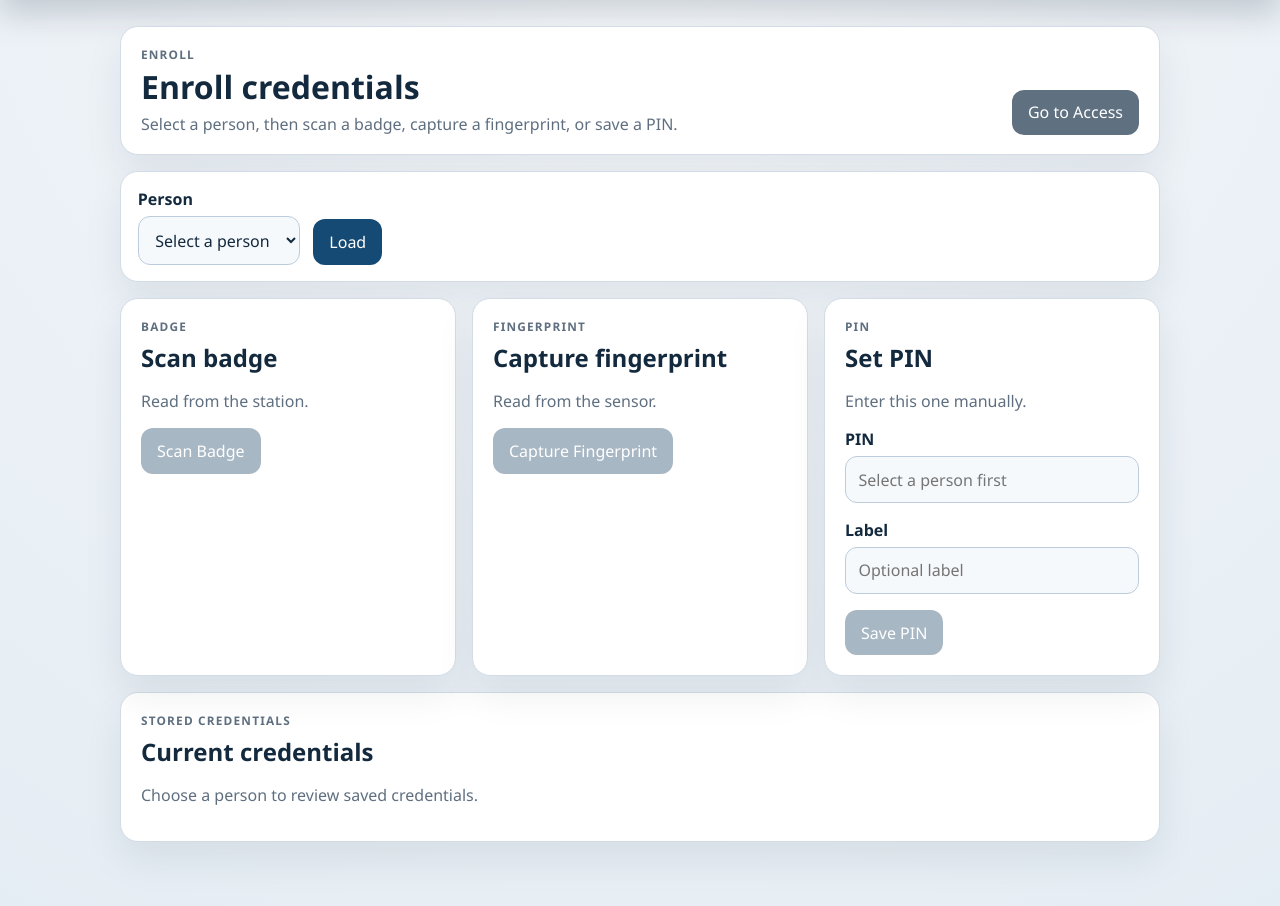
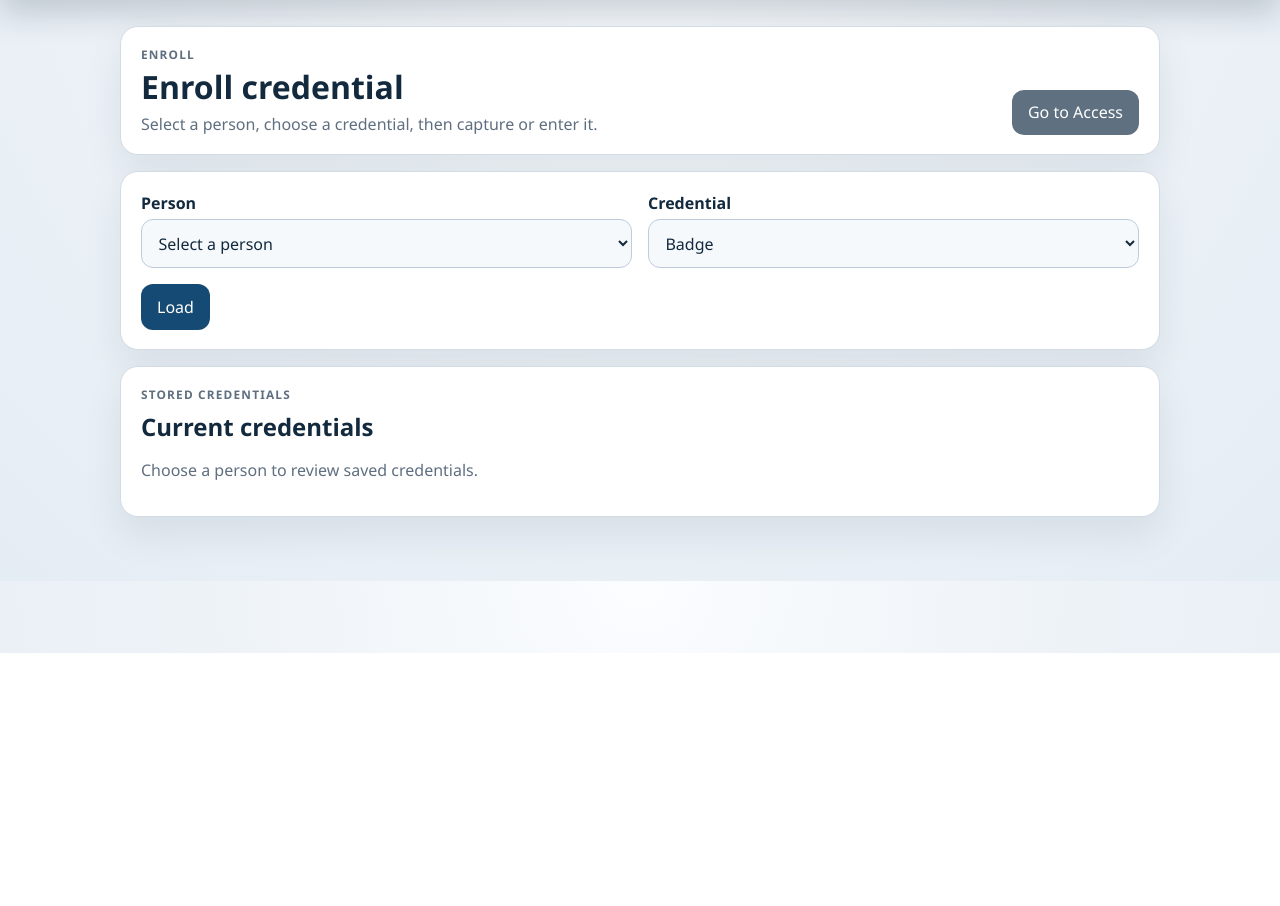
Before and after one commit to noahstephenson/MFA-System, a Django app: page /app/enroll/ in a window 1280 px wide. Shown: the part 147-1053 px from the top of the page. After the commit the page ends 800 px from the top, so only its background shows below. Run offline with Django 5.2, Linux system fonts and the light colour scheme.

Commit message:
Correct enrollment capture workflow

```diff
--- a/django_app/core/forms.py
+++ b/django_app/core/forms.py
@@ -3,6 +3,7 @@ from django.contrib.auth import get_user_model
 
 from .models import (
     AccessPolicy,
+    Credential,
     ProtectedResource,
     normalize_access_tier,
     tier_requirement_definition,
@@ -75,22 +76,47 @@ class UserSelectionForm(forms.Form):
         self.fields["user"].empty_label = "Select a person"
 
 
+class EnrollmentChooserForm(forms.Form):
+    user = forms.ModelChoiceField(
+        queryset=User.objects.none(),
+        label="Person",
+    )
+    credential_type = forms.ChoiceField(
+        choices=(
+            (Credential.CredentialType.RFID, "Badge"),
+            (Credential.CredentialType.BIOMETRIC, "Fingerprint"),
+            (Credential.CredentialType.PIN, "PIN"),
+        ),
+        label="Credential",
+    )
+
+    def __init__(self, *args, **kwargs):
+        super().__init__(*args, **kwargs)
+        self.fields["user"].queryset = User.objects.filter(is_active=True).order_by("username")
+        self.fields["user"].empty_label = "Select a person"
+
+    def clean_credential_type(self):
+        credential_type = str(self.cleaned_data.get("credential_type") or "").strip()
+        valid_types = {
+            Credential.CredentialType.RFID,
+            Credential.CredentialType.BIOMETRIC,
+            Credential.CredentialType.PIN,
+        }
+        if credential_type not in valid_types:
+            raise forms.ValidationError("Select a valid credential.")
+        return credential_type
+
+
 class CapturedCredentialForm(forms.Form):
     user = forms.ModelChoiceField(
         queryset=User.objects.none(),
         widget=forms.HiddenInput(),
     )
     captured_identifier = forms.CharField(widget=forms.HiddenInput())
-    label = forms.CharField(
-        required=False,
-        label="Label",
-        strip=True,
-    )
 
     def __init__(self, *args, **kwargs):
         super().__init__(*args, **kwargs)
         self.fields["user"].queryset = User.objects.filter(is_active=True).order_by("username")
-        self.fields["label"].widget.attrs.update({"placeholder": "Optional label"})
 
     def clean_captured_identifier(self):
         identifier = str(self.cleaned_data.get("captured_identifier") or "").strip()
--- a/django_app/core/templates/core/enroll.html
+++ b/django_app/core/templates/core/enroll.html
@@ -6,22 +6,31 @@
 <section class="panel page-header">
     <div>
         <div class="eyebrow">Enroll</div>
-        <h1>Enroll credentials</h1>
-        <p class="lead">Select a person, then scan a badge, capture a fingerprint, or save a PIN.</p>
+        <h1>Enroll credential</h1>
+        <p class="lead">Select a person, choose a credential, then capture or enter it.</p>
     </div>
     <div class="actions">
         <a class="button secondary" href="{% url 'core:access-start' %}">Go to Access</a>
     </div>
 </section>
 
-<section class="panel compact">
-    <form method="get" class="inline-form">
+<section class="panel">
+    <form method="get" class="form-grid">
+        <div class="action-grid">
             <div class="form-field">
-            <label for="{{ user_select_form.user.id_for_label }}">{{ user_select_form.user.label }}</label>
-            {{ user_select_form.user }}
-            {{ user_select_form.user.errors }}
+                <label for="{{ chooser_form.user.id_for_label }}">{{ chooser_form.user.label }}</label>
+                {{ chooser_form.user }}
+                {{ chooser_form.user.errors }}
             </div>
+            <div class="form-field">
+                <label for="{{ chooser_form.credential_type.id_for_label }}">{{ chooser_form.credential_type.label }}</label>
+                {{ chooser_form.credential_type }}
+                {{ chooser_form.credential_type.errors }}
+            </div>
+        </div>
+        <div class="actions">
             <button type="submit">Load</button>
+        </div>
     </form>
 </section>
 
@@ -30,122 +39,91 @@
         <div class="eyebrow">Current person</div>
         <h2 style="margin-bottom: 0;">{{ selected_user.username }}</h2>
     </section>
-{% endif %}
 
-<div class="action-grid">
     <section class="panel">
+        {% if selected_credential_type == "rfid" %}
             <div class="eyebrow">Badge</div>
             <h2>Scan badge</h2>
-        <p class="muted">Read from the station.</p>
-        <form method="post" class="actions">
+            <p class="muted">Scan, review, save.</p>
+
+            <form method="post" class="actions" style="margin-bottom: 1rem;">
                 {% csrf_token %}
                 <input type="hidden" name="action" value="capture-rfid">
-            <input type="hidden" name="user" value="{{ selected_user.id|default:'' }}">
-            <button type="submit" {% if not selected_user %}disabled{% endif %}>Scan Badge</button>
+                <input type="hidden" name="user" value="{{ selected_user.id }}">
+                <input type="hidden" name="credential_type" value="rfid">
+                <button type="submit">Scan Badge</button>
             </form>
-    </section>
 
-    <section class="panel">
-        <div class="eyebrow">Fingerprint</div>
-        <h2>Capture fingerprint</h2>
-        <p class="muted">Read from the sensor.</p>
-        <form method="post" class="actions">
-            {% csrf_token %}
-            <input type="hidden" name="action" value="capture-fingerprint">
-            <input type="hidden" name="user" value="{{ selected_user.id|default:'' }}">
-            <button type="submit" {% if not selected_user %}disabled{% endif %}>Capture Fingerprint</button>
-        </form>
-    </section>
-
-    <section class="panel">
-        <div class="eyebrow">PIN</div>
-        <h2>Set PIN</h2>
-        <p class="muted">Enter this one manually.</p>
-        <form method="post" class="form-grid">
-            {% csrf_token %}
-            <input type="hidden" name="action" value="save-pin">
-            {{ pin_form.user }}
-            {{ pin_form.non_field_errors }}
-            <div class="form-field">
-                <label for="{{ pin_form.pin.id_for_label }}">{{ pin_form.pin.label }}</label>
-                {% if selected_user %}
-                    {{ pin_form.pin }}
-                {% else %}
-                    <input type="password" disabled placeholder="Select a person first">
-                {% endif %}
-                {{ pin_form.pin.errors }}
-            </div>
-            <div class="form-field">
-                <label for="{{ pin_form.label.id_for_label }}">{{ pin_form.label.label }}</label>
-                {% if selected_user %}
-                    {{ pin_form.label }}
-                {% else %}
-                    <input type="text" disabled placeholder="Optional label">
-                {% endif %}
-                {{ pin_form.label.errors }}
-            </div>
-            <div class="actions">
-                <button type="submit" {% if not selected_user %}disabled{% endif %}>Save PIN</button>
-            </div>
-        </form>
-    </section>
-</div>
-
-{% if badge_capture or fingerprint_capture %}
-    <section class="panel">
-        <div class="action-grid">
-            <div>
             {% if badge_capture %}
                 <div class="readout {{ badge_capture.state }}">
                     <strong>{{ badge_capture.status }}</strong>
                     <div>{{ badge_capture.detail }}</div>
                 </div>
             {% endif %}
+
             {% if badge_capture and badge_capture.state == "success" %}
-                    <form method="post" class="form-grid" style="margin-top: 1rem;">
+                <form method="post" class="actions" style="margin-top: 1rem;">
                     {% csrf_token %}
                     <input type="hidden" name="action" value="save-rfid">
+                    <input type="hidden" name="credential_type" value="rfid">
                     {{ badge_save_form.user }}
                     {{ badge_save_form.captured_identifier }}
-                        {{ badge_save_form.non_field_errors }}
-                        <div class="form-field">
-                            <label for="{{ badge_save_form.label.id_for_label }}">{{ badge_save_form.label.label }}</label>
-                            {{ badge_save_form.label }}
-                            {{ badge_save_form.label.errors }}
-                        </div>
-                        <div class="actions">
                     <button type="submit">Save Badge</button>
-                        </div>
                 </form>
             {% endif %}
-            </div>
 
-            <div>
+        {% elif selected_credential_type == "biometric" %}
+            <div class="eyebrow">Fingerprint</div>
+            <h2>Capture fingerprint</h2>
+            <p class="muted">Capture, review, save.</p>
+
+            <form method="post" class="actions" style="margin-bottom: 1rem;">
+                {% csrf_token %}
+                <input type="hidden" name="action" value="capture-fingerprint">
+                <input type="hidden" name="user" value="{{ selected_user.id }}">
+                <input type="hidden" name="credential_type" value="biometric">
+                <button type="submit">Capture Fingerprint</button>
+            </form>
+
             {% if fingerprint_capture %}
                 <div class="readout {{ fingerprint_capture.state }}">
                     <strong>{{ fingerprint_capture.status }}</strong>
                     <div>{{ fingerprint_capture.detail }}</div>
                 </div>
             {% endif %}
+
             {% if fingerprint_capture and fingerprint_capture.state == "success" %}
-                    <form method="post" class="form-grid" style="margin-top: 1rem;">
+                <form method="post" class="actions" style="margin-top: 1rem;">
                     {% csrf_token %}
                     <input type="hidden" name="action" value="save-fingerprint">
+                    <input type="hidden" name="credential_type" value="biometric">
                     {{ fingerprint_save_form.user }}
                     {{ fingerprint_save_form.captured_identifier }}
-                        {{ fingerprint_save_form.non_field_errors }}
+                    <button type="submit">Save Fingerprint</button>
+                </form>
+            {% endif %}
+
+        {% else %}
+            <div class="eyebrow">PIN</div>
+            <h2>Enter PIN</h2>
+            <p class="muted">Type the PIN, then save.</p>
+
+            <form method="post" class="form-grid">
+                {% csrf_token %}
+                <input type="hidden" name="action" value="save-pin">
+                <input type="hidden" name="credential_type" value="pin">
+                {{ pin_form.user }}
+                {{ pin_form.non_field_errors }}
                 <div class="form-field">
-                            <label for="{{ fingerprint_save_form.label.id_for_label }}">{{ fingerprint_save_form.label.label }}</label>
-                            {{ fingerprint_save_form.label }}
-                            {{ fingerprint_save_form.label.errors }}
+                    <label for="{{ pin_form.pin.id_for_label }}">{{ pin_form.pin.label }}</label>
+                    {{ pin_form.pin }}
+                    {{ pin_form.pin.errors }}
                 </div>
                 <div class="actions">
-                            <button type="submit">Save Fingerprint</button>
+                    <button type="submit">Save PIN</button>
                 </div>
             </form>
         {% endif %}
-            </div>
-        </div>
     </section>
 {% endif %}
 
@@ -164,7 +142,6 @@
                 <tr>
                     <th>Type</th>
                     <th>Credential</th>
-                    <th>Label</th>
                     <th>Status</th>
                 </tr>
             </thead>
@@ -189,7 +166,6 @@
                                 {{ credential.identifier }}
                             {% endif %}
                         </td>
-                        <td>{{ credential.label|default:"-" }}</td>
                         <td>{% if credential.active %}Active{% else %}Inactive{% endif %}</td>
                     </tr>
                 {% endfor %}
--- a/django_app/core/views.py
+++ b/django_app/core/views.py
@@ -5,7 +5,7 @@ from django.http import Http404
 from django.shortcuts import redirect, render
 from django.urls import reverse
 
-from .forms import AccessStartForm, CapturedCredentialForm, PinEnrollmentForm, UserSelectionForm
+from .forms import AccessStartForm, CapturedCredentialForm, EnrollmentChooserForm, PinEnrollmentForm
 from .models import AccessPolicy, Credential, normalize_access_tier, tier_requirement_definition
 from .services import (
     capture_enrollment_identifier,
@@ -132,6 +132,16 @@ def _selected_user_from_request(request):
 
 def _initial_user_value(selected_user):
     return {"user": selected_user.id} if selected_user is not None else {}
+
+
+def _selected_credential_type(request):
+    raw_type = str(request.POST.get("credential_type") or request.GET.get("credential_type") or "").strip()
+    valid_types = {
+        Credential.CredentialType.RFID,
+        Credential.CredentialType.BIOMETRIC,
+        Credential.CredentialType.PIN,
+    }
+    return raw_type if raw_type in valid_types else Credential.CredentialType.RFID
 
 
 def _capture_preview(credential_type, *, ok=None, identifier="", message=""):
@@ -405,10 +415,20 @@ def access_result(request, session_id):
 
 def enroll(request):
     selected_user = _selected_user_from_request(request)
+    selected_credential_type = _selected_credential_type(request)
     badge_capture = None
     fingerprint_capture = None
+    chooser_initial = {
+        **_initial_user_value(selected_user),
+        "credential_type": selected_credential_type,
+    }
 
-    user_select_form = UserSelectionForm(initial=_initial_user_value(selected_user))
+    chooser_form = EnrollmentChooserForm(initial=chooser_initial)
+    if request.method == "POST":
+        chooser_form = EnrollmentChooserForm(request.POST)
+        chooser_form.fields["user"].required = False
+        chooser_form.fields["credential_type"].required = False
+
     badge_save_form = CapturedCredentialForm(initial=_initial_user_value(selected_user))
     fingerprint_save_form = CapturedCredentialForm(initial=_initial_user_value(selected_user))
     pin_form = PinEnrollmentForm(initial=_initial_user_value(selected_user))
@@ -417,6 +437,27 @@ def enroll(request):
         action = str(request.POST.get("action") or "").strip()
         if action and selected_user is None:
             messages.warning(request, "Choose a person first.")
+        elif action == "save-pin":
+            pin_form = PinEnrollmentForm(request.POST)
+            if pin_form.is_valid():
+                try:
+                    result = enroll_credential(
+                        user_id=pin_form.cleaned_data["user"].id,
+                        credential_type=Credential.CredentialType.PIN,
+                        identifier=pin_form.cleaned_data["pin"],
+                        label=pin_form.cleaned_data.get("label", ""),
+                        request_provenance=_request_provenance(request, channel="html"),
+                    )
+                except ValidationError as exc:
+                    _add_form_errors(pin_form, exc)
+                else:
+                    messages.success(
+                        request,
+                        _credential_saved_message(result["credential"], created=result["created"]),
+                    )
+                    return redirect(
+                        f"{reverse('core:enroll')}?user={result['credential'].user_id}&credential_type={Credential.CredentialType.PIN}"
+                    )
         elif action == "capture-rfid":
             try:
                 capture_result = capture_enrollment_identifier(
@@ -462,7 +503,9 @@ def enroll(request):
                         request,
                         _credential_saved_message(result["credential"], created=result["created"]),
                     )
-                    return redirect(f"{reverse('core:enroll')}?user={result['credential'].user_id}")
+                    return redirect(
+                        f"{reverse('core:enroll')}?user={result['credential'].user_id}&credential_type={Credential.CredentialType.RFID}"
+                    )
             else:
                 if not str(request.POST.get("captured_identifier") or "").strip():
                     messages.warning(request, "Scan the badge before saving.")
@@ -515,7 +558,9 @@ def enroll(request):
                         request,
                         _credential_saved_message(result["credential"], created=result["created"]),
                     )
-                    return redirect(f"{reverse('core:enroll')}?user={result['credential'].user_id}")
+                    return redirect(
+                        f"{reverse('core:enroll')}?user={result['credential'].user_id}&credential_type={Credential.CredentialType.BIOMETRIC}"
+                    )
             else:
                 if not str(request.POST.get("captured_identifier") or "").strip():
                     messages.warning(request, "Capture the fingerprint before saving.")
@@ -523,25 +568,6 @@ def enroll(request):
                 Credential.CredentialType.BIOMETRIC,
                 identifier=request.POST.get("captured_identifier", ""),
             )
-        elif action == "save-pin":
-            pin_form = PinEnrollmentForm(request.POST)
-            if pin_form.is_valid():
-                try:
-                    result = enroll_credential(
-                        user_id=pin_form.cleaned_data["user"].id,
-                        credential_type=Credential.CredentialType.PIN,
-                        identifier=pin_form.cleaned_data["pin"],
-                        label=pin_form.cleaned_data.get("label", ""),
-                        request_provenance=_request_provenance(request, channel="html"),
-                    )
-                except ValidationError as exc:
-                    _add_form_errors(pin_form, exc)
-                else:
-                    messages.success(
-                        request,
-                        _credential_saved_message(result["credential"], created=result["created"]),
-                    )
-                    return redirect(f"{reverse('core:enroll')}?user={result['credential'].user_id}")
 
     selected_credentials = (
         Credential.objects.filter(user=selected_user).order_by("credential_type", "label", "identifier")
@@ -555,12 +581,13 @@ def enroll(request):
         {
             "badge_capture": badge_capture,
             "badge_save_form": badge_save_form,
+            "chooser_form": chooser_form,
             "fingerprint_capture": fingerprint_capture,
             "fingerprint_save_form": fingerprint_save_form,
             "nav_key": "enroll",
             "pin_form": pin_form,
+            "selected_credential_type": selected_credential_type,
             "selected_user": selected_user,
             "selected_credentials": selected_credentials,
-            "user_select_form": user_select_form,
         },
     )
```
Also changed, not shown: django_app/core/tests/test_services.py (+29 -0 lines), django_app/core/tests/test_views.py (+63 -13 lines). Lines whose indentation alone changed are shown as unchanged.
